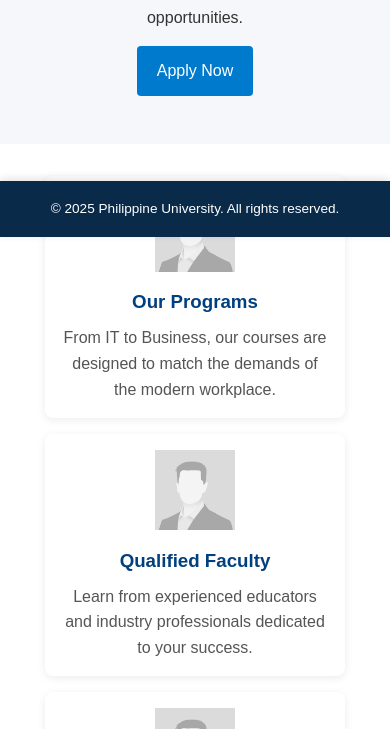
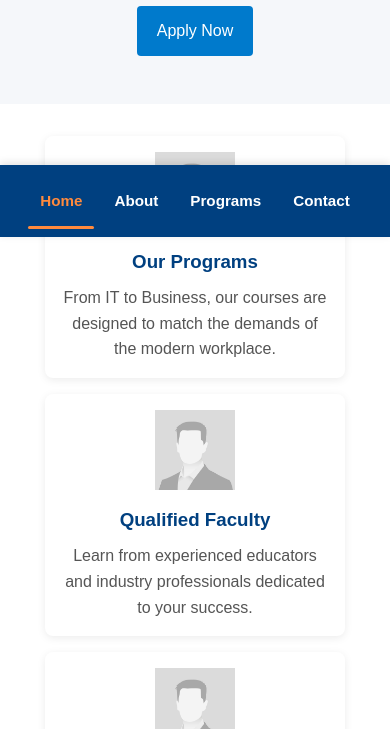
Before and after one commit to darylmilanes/schoolwebsite-sample1, a plain HTML site: page index.html in a window 390 px wide. Shown: the part 607-1336 px from the top of the page. Drawn offline with Linux system fonts and the light colour scheme.

Commit message:
Implement mobile navbar as sticky footer
Added mobile styles to reposition navbar as sticky footer and hide original footer.

```diff
--- a/style.css
+++ b/style.css
@@ -465,3 +465,43 @@ li { word-wrap: break-word; }
   #enrollment-procedure .cta-block ol { margin-top: 0.75rem; padding-left: 1.25rem; }
   #application-requirements .cta-block ul { margin-top: 0.75rem; padding-left: 1.25rem; }
 }
+
+/* Mobile: move navbar to bottom, hide original footer, and disable header sticky */
+@media (max-width:700px) {
+  /* hide original footer */
+  footer { display: none; }
+
+  /* ensure header is not sticky on mobile */
+  header { position: static !important; }
+
+  /* make the navigation menu act as a sticky footer */
+  .menu {
+    position: fixed;
+    bottom: 0;
+    left: 0;
+    width: 100%;
+    height: 72px;
+    display: flex;
+    align-items: center;
+    justify-content: center;
+    gap: 0.5rem;
+    padding: 0 1rem;
+    background: #004080;
+    box-shadow: 0 -2px 8px rgba(0,0,0,0.12);
+    z-index: 1100;
+  }
+
+  /* adjust menu links for touch */
+  .menu a {
+    margin-left: 0;
+    padding: 10px 12px;
+    color: #fff;
+    font-weight: 600;
+  }
+
+  /* keep brand visible but reduce spacing so it doesn't collide with bottom menu */
+  .brand { margin-bottom: 12px; }
+
+  /* make space for the fixed menu so content doesn't get hidden */
+  body { padding-bottom: 96px; }
+}
```
